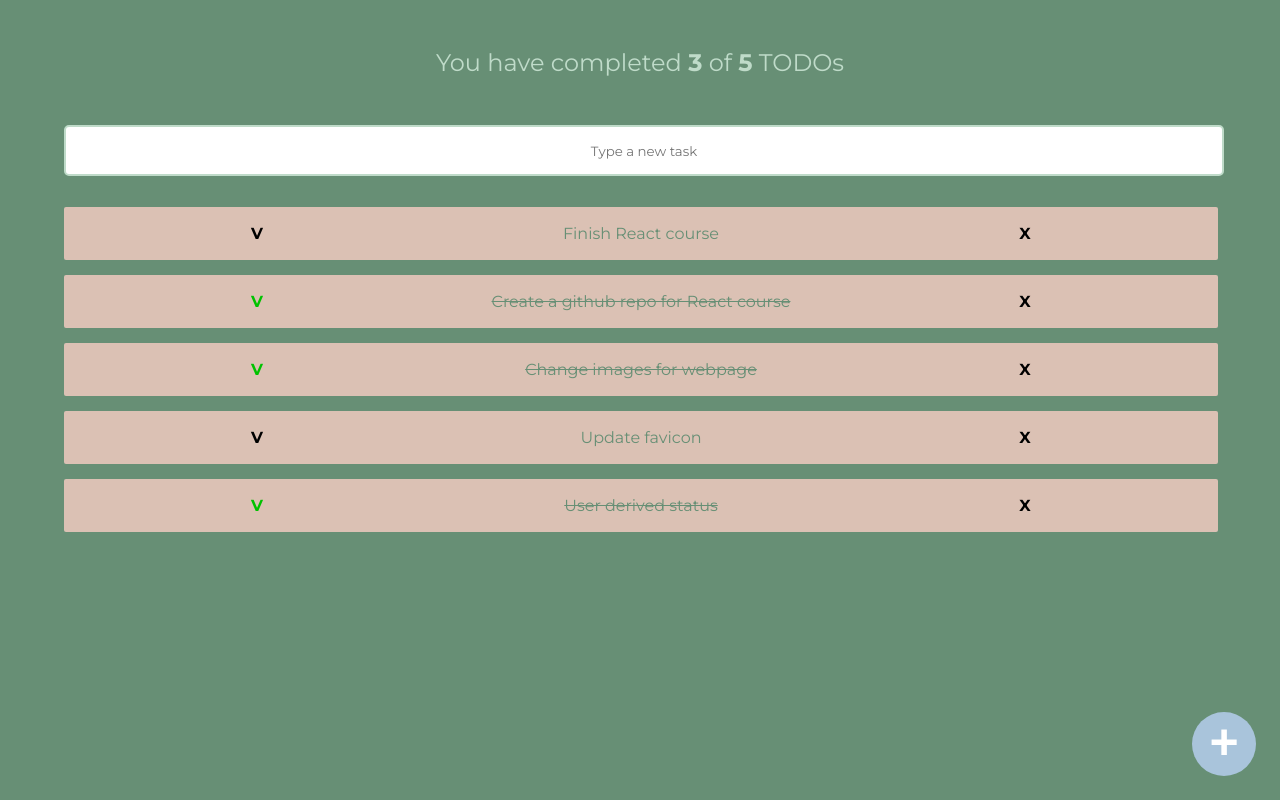
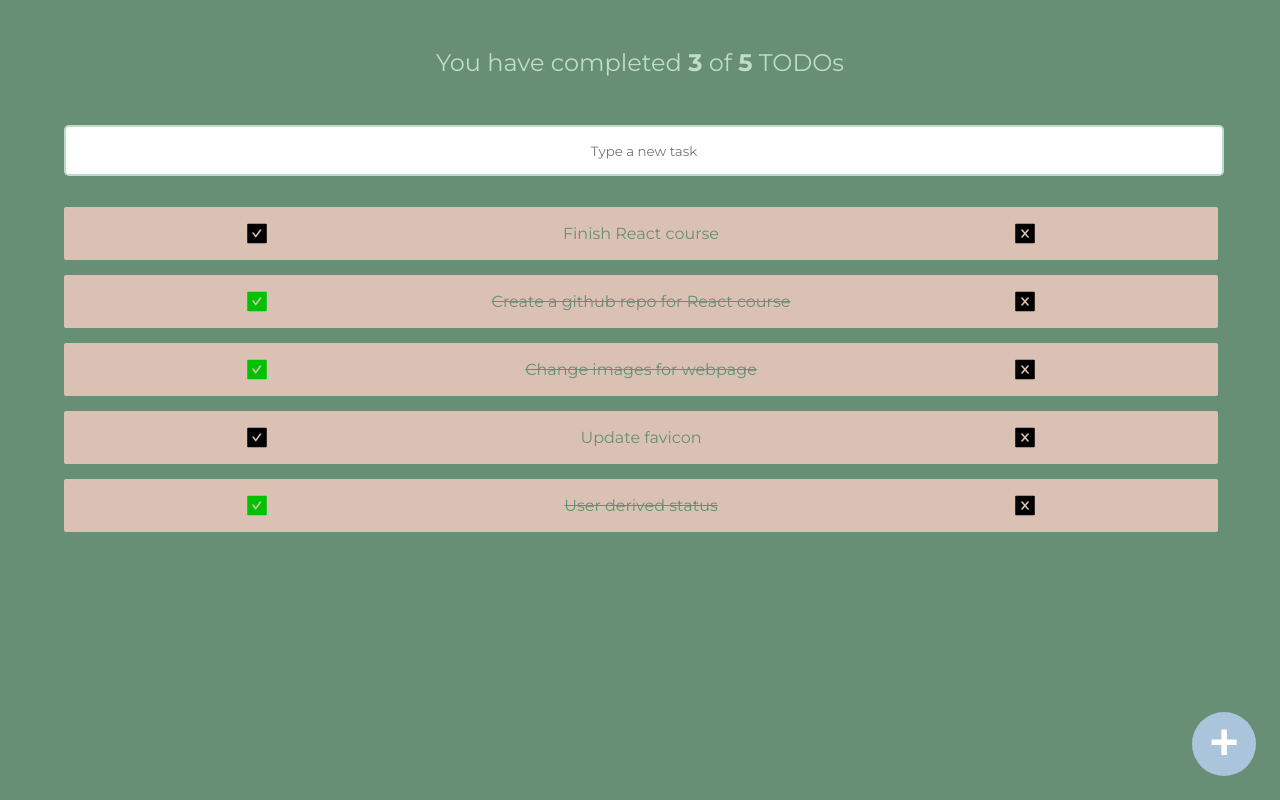
Before and after one commit to nestorrecinosUCA/react-intro, a React (Create React App) app: page / in a window 1280 px wide. Shown: the top 800 px of the page. Built offline with nearby package versions, Linux system fonts and the light colour scheme.

Commit message:
:lipstick: Implement icons

```diff
--- a/src/todos/TodoItem.js
+++ b/src/todos/TodoItem.js
@@ -1,4 +1,5 @@
 import React from 'react';
+import { AiFillCloseSquare, AiFillCheckSquare } from 'react-icons/ai';
 import './css/TodoItem.css';
 
 function TodoItem(props) {
@@ -6,19 +7,15 @@ function TodoItem(props) {
   const { text, completed } = todo;
   return (
     <li className="TodoItem">
-      <span
+      <AiFillCheckSquare
         className={`CompleteButton flexItem Icon ${completed ? 'CompletedItem' : ''}`}
         onClick={() => onComplete(todo.text)}
-      >
-        V
-      </span>
+      />
       <p className={`flexItem ${completed ? 'TodoItem-p--complete' : ''}`}>{text}</p>
-      <span
+      <AiFillCloseSquare
         className="flexItem DeleteButton Icon"
         onClick={() => onDelete(todo.text)}
-      >
-        X
-      </span>
+      />
     </li>
   );
 }
--- a/src/todos/css/TodoItem.css
+++ b/src/todos/css/TodoItem.css
@@ -16,7 +16,8 @@
 .Icon {
   cursor: default;
   color: black;
-  font-weight: bold;
+  height: 25px;
+  width: 25px;
 }
 
 .DeleteButton:hover {
```
